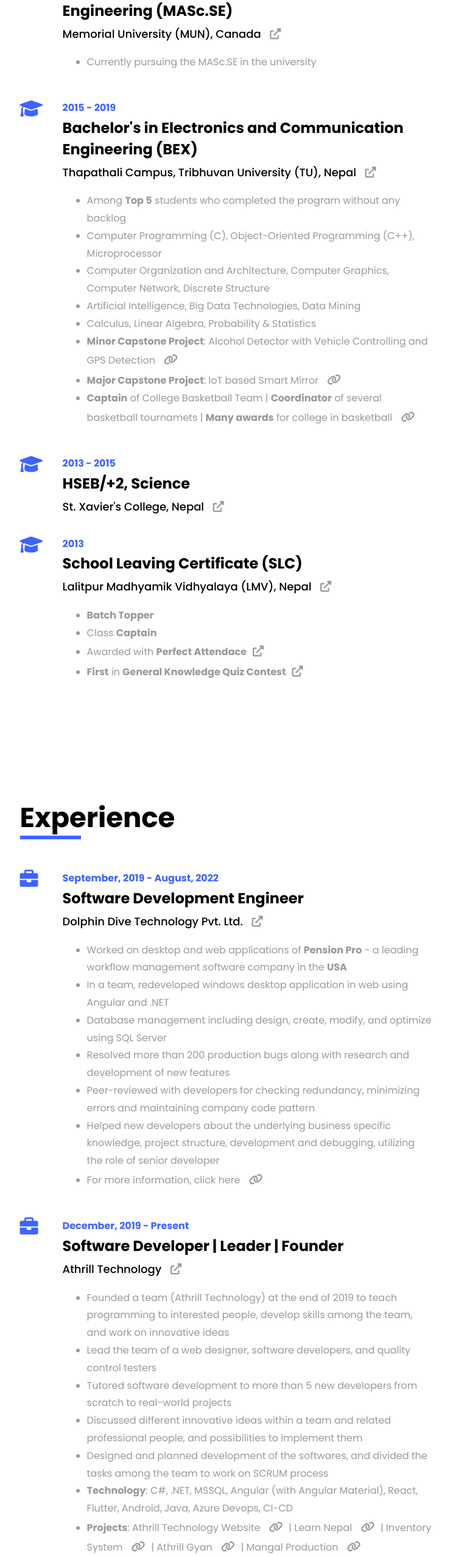
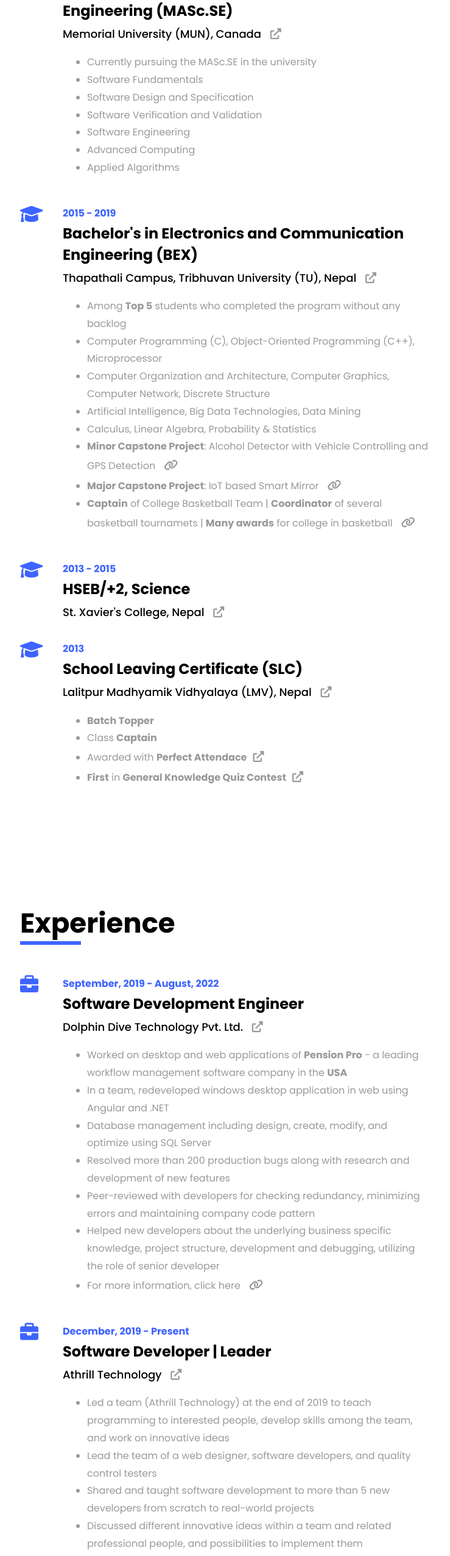
Before and after one commit to prabinKshrestha/pks-portfolio, an Angular app: page / in a window 1280 px wide. Shown: the part 1805-4356 px from the top of the page at 61% size, without its empty margins (442-1181 px from the left). Built offline with nearby package versions, Linux system fonts and the light colour scheme.

Commit message:
Education Change

```diff
--- a/projects/pks-site-client/src/app/components/educations/education.component.html
+++ b/projects/pks-site-client/src/app/components/educations/education.component.html
@@ -26,6 +26,12 @@
                 <div class="description">
                     <ul>
                         <li>Currently pursuing the MASc.SE in the university</li>
+                        <li>Software Fundamentals</li>
+                        <li>Software Design and Specification</li>
+                        <li>Software Verification and Validation</li>
+                        <li>Software Engineering</li>
+                        <li>Advanced Computing</li>
+                        <li>Applied Algorithms</li>
                     </ul>
                 </div>
             </div>
--- a/projects/pks-site-client/src/app/components/experiences/experience.component.html
+++ b/projects/pks-site-client/src/app/components/experiences/experience.component.html
@@ -49,7 +49,8 @@
                     </div>
                     <div class="right-right">
                         <p class="date">December, 2019 - Present</p>
-                        <h3 class="designation">Software Developer | Leader | Founder</h3>
+                        <h3 class="designation">Software Developer | Leader</h3>
+                        <!-- <h3 class="designation">Software Developer | Leader | Founder</h3> -->
                         <h4 class="office">
                             Athrill Technology
                             <a class="link-opener" href="https://techathrill.com/" target="_blank">
@@ -60,9 +61,10 @@
                 </div>
                 <div class="description">
                     <ul>
-                        <li>Founded a team (Athrill Technology) at the end of 2019 to teach programming to interested people, develop skills among the team, and work on innovative ideas</li>
+                        <li>Led a team (Athrill Technology) at the end of 2019 to teach programming to interested people, develop skills among the team, and work on innovative ideas</li>
+                        <!-- <li>Founded a team (Athrill Technology) at the end of 2019 to teach programming to interested people, develop skills among the team, and work on innovative ideas</li> -->
                         <li>Lead the team of a web designer, software developers, and quality control testers</li>
-                        <li>Tutored software development to more than 5 new developers from scratch to real-world projects</li>
+                        <li>Shared and taught software development to more than 5 new developers from scratch to real-world projects</li>
                         <li>Discussed different innovative ideas within a team and related professional people, and possibilities to implement them</li>
                         <li>Designed and planned development of the softwares, and divided the tasks among the team to work on SCRUM process</li>
                         <li><strong>Technology</strong>: C#, .NET, MSSQL, Angular (with Angular Material), React, Flutter, Android, Java, Azure Devops, CI-CD</li>
--- a/projects/pks-site-client/src/app/components/skills/skill.component.ts
+++ b/projects/pks-site-client/src/app/components/skills/skill.component.ts
@@ -17,7 +17,8 @@ export class SkillComponent implements OnInit {
             new SkillCategoryModel('Programming', [
                 ['C#', '.NET - Web API, MVC, Razor', 'Entity Framework', 'C++', 'C',],
                 ['JavaScript', 'TypeScript', 'Angular, Angular Material', 'React', 'jQuery, AJAX'],
-                ['Python', 'Pandas, NumPy', 'R'],
+                ['Python', 'Pandas, NumPy'],
+                // ['Python', 'Pandas, NumPy', 'R'],
                 ['Dart', 'Flutter'],
                 ['HTML', 'CSS/SCSS'],
                 ['CI-CD'],
@@ -33,7 +34,8 @@ export class SkillComponent implements OnInit {
             new SkillCategoryModel('Software', [
                 ['Visual Studio', 'VS Code', 'Jet Brains IDE', 'Android Studio'],
                 ['SSMS', 'Azure Data Studio', 'Robo 3T'],
-                ['Jupyter', 'R Studio'],
+                // ['Jupyter', 'R Studio'],
+                ['Jupyter'],
                 ['Postman'],
                 ['GIT', 'TFS']
             ]),
@@ -48,16 +50,16 @@ export class SkillComponent implements OnInit {
             new SkillModel('.NET', 90),
             new SkillModel('Entity Framework', 85),
             new SkillModel('SQL', 80),
-            new SkillModel('Javascript', 85),
+            new SkillModel('Javascript', 80),
             new SkillModel('Angular', 80),
             new SkillModel('Angular Material', 80),
-            new SkillModel('React', 40),
+            new SkillModel('React', 30),
             new SkillModel('jQuery', 75),
             new SkillModel('Python', 80),
             new SkillModel('Pandas/NumPy', 40),
-            new SkillModel('R', 25),
-            new SkillModel('Dart', 75),
-            new SkillModel('Flutter', 60),
+            // new SkillModel('R', 25),
+            new SkillModel('Dart', 40),
+            new SkillModel('Flutter', 40),
             new SkillModel('PHP', 90),
             new SkillModel('Code Igniter', 85),
             new SkillModel('Communication', 90),
```
Also changed, not shown: 2 other files (tests, documents, lock files or other folders).
